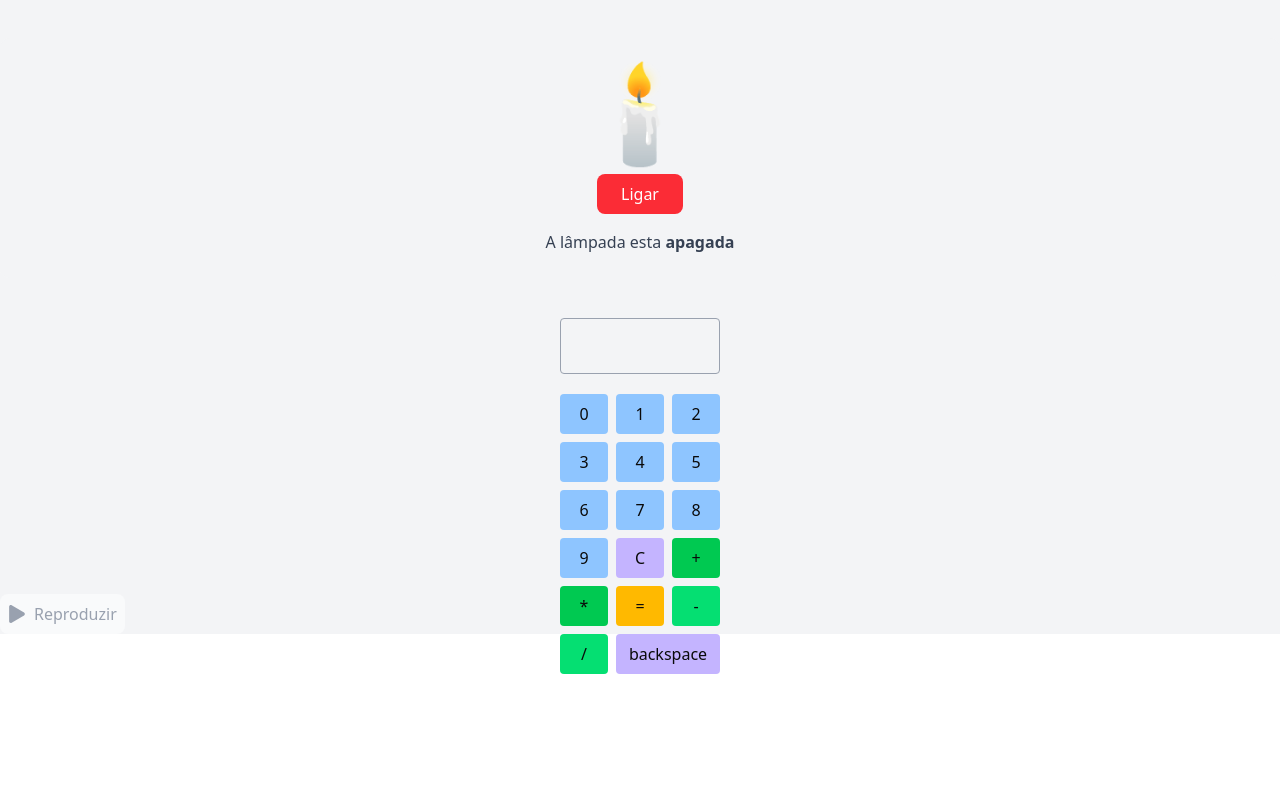
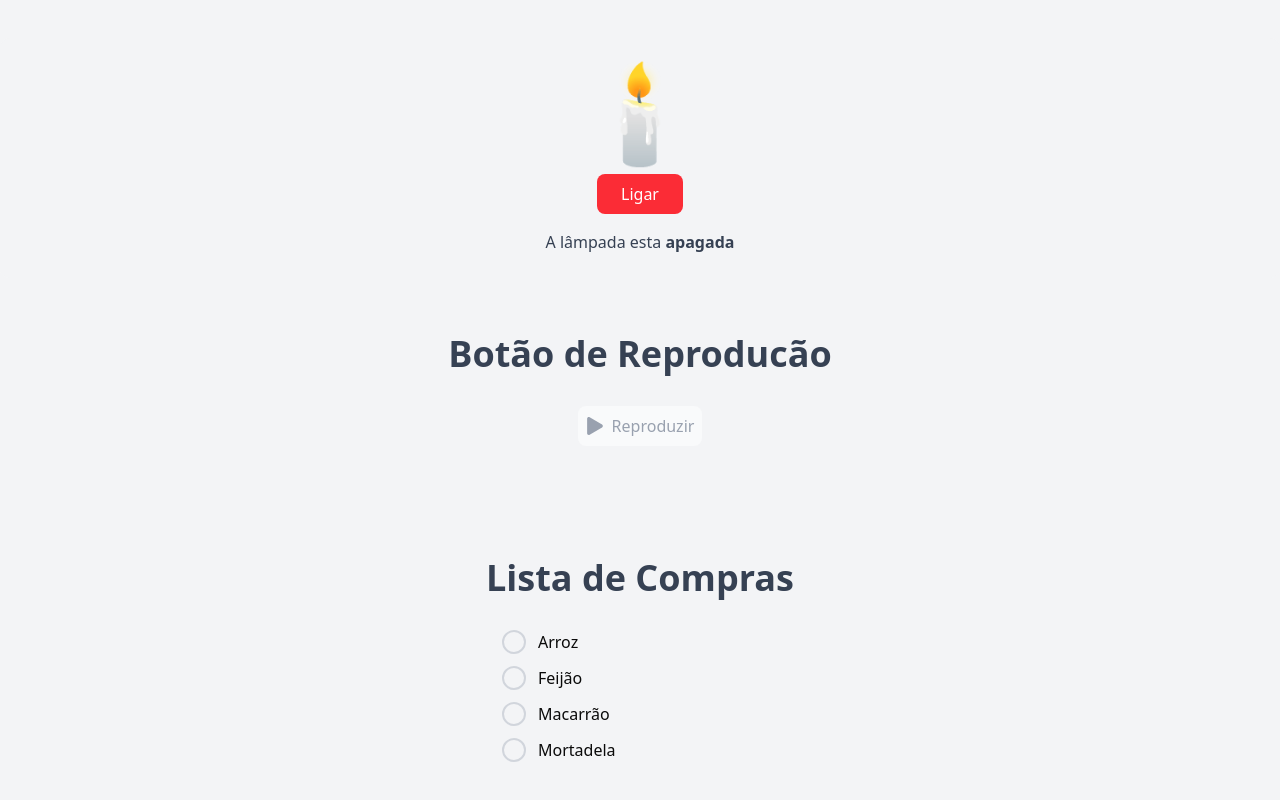
Before and after one commit to DanielVerissimo1/introducao-next, a Next.js app: page /about in a window 1280 px wide. Shown: the part 2094-2894 px from the top of the page. Before the commit the page ends 2768 px from the top, so only its background shows below. Built offline with nearby package versions, Linux system fonts and the light colour scheme; no server answers.

Commit message:
feat: Atividade ListaDeCompras

```diff
--- a/src/app/about/page.tsx
+++ b/src/app/about/page.tsx
@@ -6,6 +6,7 @@ import { useState } from "react"
 import MiniDisplay from "@/components/miniDisplay"
 import NavBar from "@/components/NavBar";
 import BotaoReproducao from "@/components/BotaoReproducao"
+import ListaDeCompras from "@/components/ListaDeCompras"
 
 interface CommentData {
   id: string;
@@ -133,11 +134,14 @@ export default function About(){
             <div>
                 <Lampada/>
             </div>
-            <div>
-                <MiniDisplay/>
+            <div className="flex flex-col items-center justify-center py-10 gap-4">
+               <h1 className="text-center font-bold text-xl md:text-4xl py-4 text-gray-700 relative">Botão de Reproducão</h1>
+                <BotaoReproducao/>
             </div>
-            <div>
-                <BotaoReproducao/>
+            <div className="flex flex-col items-center justify-center py-10 gap-4">
+
+                <ListaDeCompras/>
+
             </div>
 
         </div>
--- /dev/null
+++ b/src/components/ListaDeCompras.tsx
@@ -0,0 +1,47 @@
+"use client";
+
+import { useState } from "react";
+
+const itensIniciais = [
+  { id: 1, nome: "Arroz", comprado: false },
+  { id: 2, nome: "Feijão", comprado: false },
+  { id: 3, nome: "Macarrão", comprado: false },
+  { id: 4, nome: "Mortadela", comprado: false },
+];
+
+export default function ListaDeCompras() {
+  const [itens, setItens] = useState(itensIniciais);
+
+  const toggleComprado = (id: number) => {
+    setItens(itens.map(item =>
+      item.id === id ? { ...item, comprado: !item.comprado } : item
+    ));
+  };
+
+  return (
+    <div className="p-4">
+      <h1 className="text-center font-bold text-xl md:text-4xl py-4 text-gray-700">
+        Lista de Compras
+      </h1>
+      <ul className="list-none p-4 flex flex-col gap-3">
+        {itens.map(item => (
+          <li key={item.id} className="flex items-center gap-3">
+            <button
+              onClick={() => toggleComprado(item.id)}
+              className={`w-6 h-6 rounded-full border-2 flex items-center justify-center transition-colors cursor-pointer ${
+                item.comprado
+                  ? "bg-green-500 border-green-500 text-white"
+                  : "border-gray-300 hover:border-gray-400"
+              }`}
+            >
+              {item.comprado && "✓"}
+            </button>
+            <span className={item.comprado ? "line-through text-gray-500" : ""}>
+              {item.nome}
+            </span>
+          </li>
+        ))}
+      </ul>
+    </div>
+  );
+}
```
